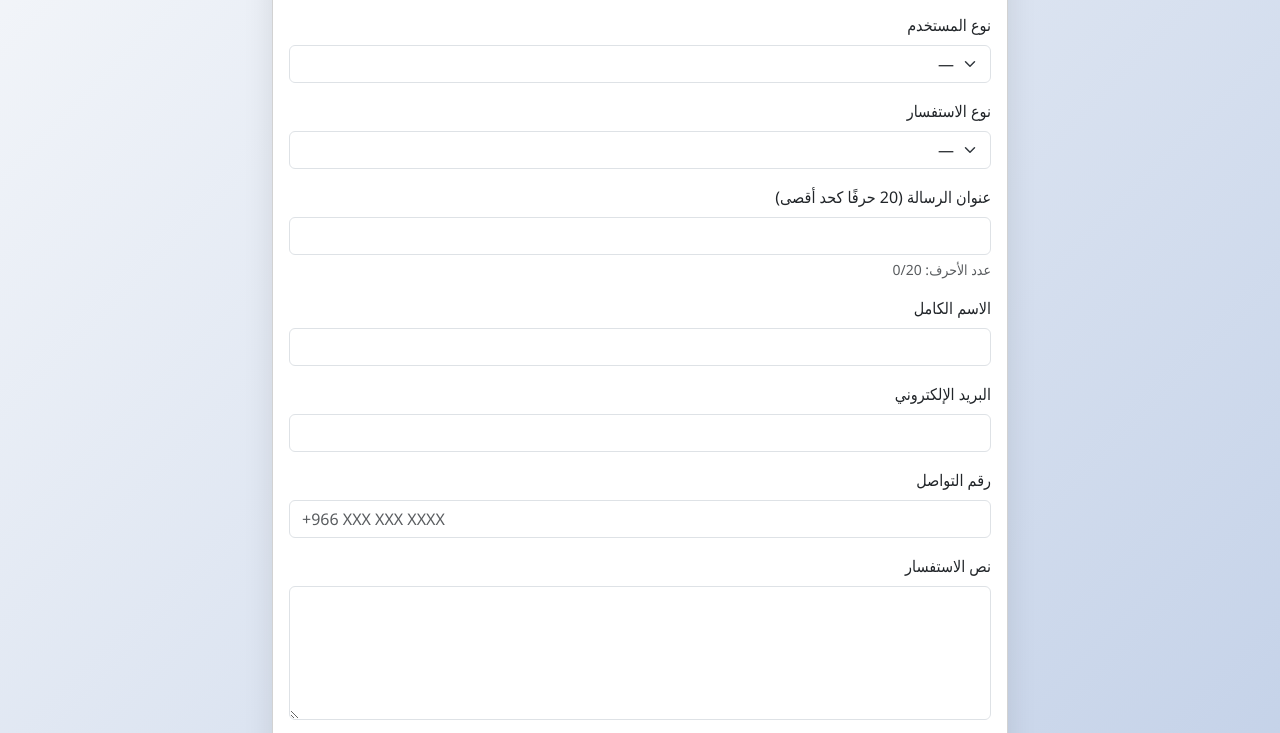
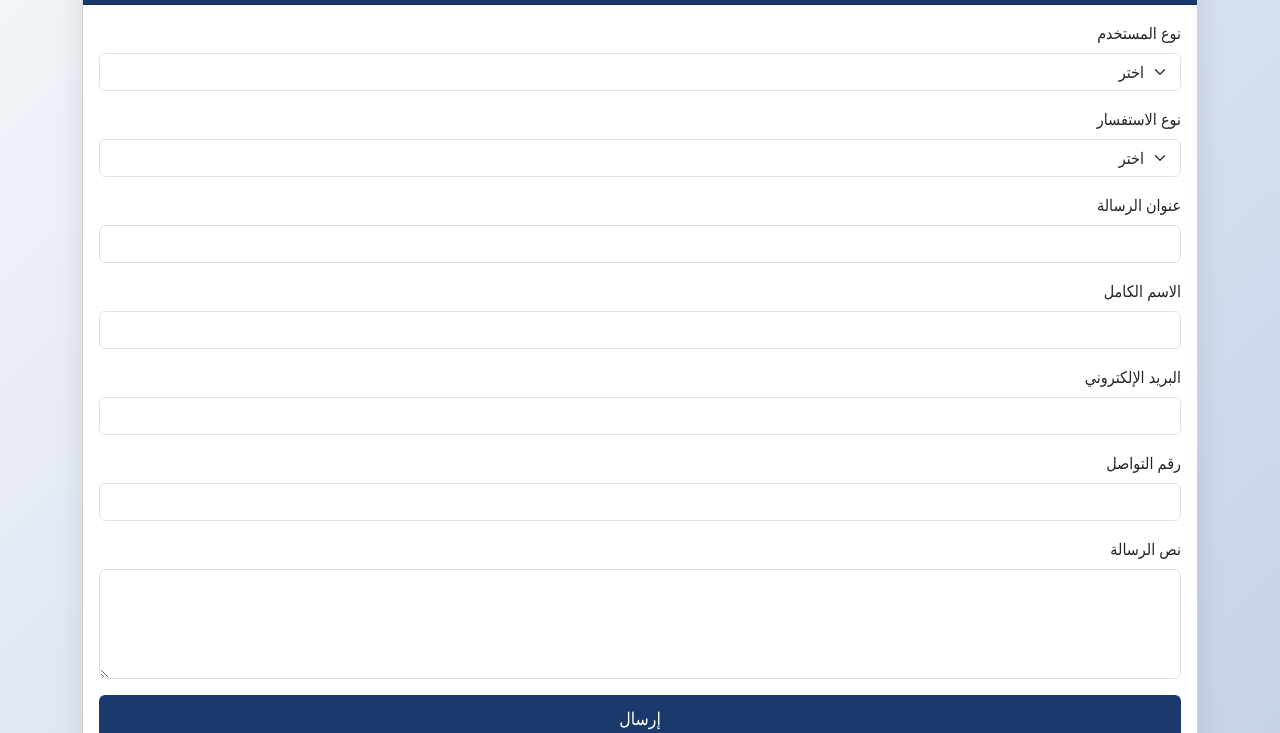
Before and after one commit to abinadwan/aladwan-test, a plain HTML site: page index.html in a window 1280 px wide. Shown: the part 167-900 px from the top of the page. Drawn offline with nearby package versions, Linux system fonts and the light colour scheme.

Commit message:
Update index.html

```diff
--- a/index.html
+++ b/index.html
@@ -3,126 +3,73 @@
 <head>
   <meta charset="UTF-8" />
   <meta name="viewport" content="width=device-width, initial-scale=1.0"/>
-  <title>اتصل بنا - شركة العدوان</title>
+  <title>نموذج الاتصال - شركة العدوان</title>
   <link href="https://cdn.jsdelivr.net/npm/bootstrap@5.3.0/dist/css/bootstrap.min.css" rel="stylesheet"/>
   <link href="style.css" rel="stylesheet" />
 </head>
 <body>
 
-  <button class="btn btn-outline-light lang-toggle" id="langToggle">English</button>
-
-  <div class="container">
-    <div class="row justify-content-center">
-      <div class="col-md-10 col-lg-8">
+  <div class="container py-5">
     <div class="card contact-card">
-          <div class="card-header contact-header">
-            <h3 id="pageTitle">اتصل بنا</h3>
-            <p id="pageSubtitle">نرحب باستفساراتك ومقترحاتك</p>
+      <div class="card-header contact-header text-center">
+        <h3>نموذج الاتصال</h3>
       </div>
-
-          <div class="card-body" id="formContainer">
-            <form id="contactForm" novalidate>
-              <!-- نوع المستخدم -->
+      <div class="card-body">
+        <form id="contactForm" enctype="multipart/form-data" novalidate>
           <div class="mb-3">
-                <label for="userType" class="form-label" id="userTypeLabel">نوع المستخدم</label>
+            <label class="form-label">نوع المستخدم</label>
             <select class="form-select" id="userType" required>
-                  <option value="">&mdash;</option>
-                  <option value="فرد" data-en="Individual">فرد</option>
-                  <option value="قطاع خاص" data-en="Private Sector">قطاع خاص</option>
-                  <option value="قطاع حكومي" data-en="Government Sector">قطاع حكومي</option>
+              <option value="">اختر</option>
+              <option>فرد</option>
+              <option>شركة</option>
+              <option>جهة حكومية</option>
             </select>
           </div>
 
-              <!-- نوع الاستفسار -->
           <div class="mb-3">
-                <label for="inquiryType" class="form-label" id="inquiryTypeLabel">نوع الاستفسار</label>
+            <label class="form-label">نوع الاستفسار</label>
             <select class="form-select" id="inquiryType" required>
-                  <option value="">&mdash;</option>
-                  <option value="وظيفة" data-en="Job Inquiry">وظيفة</option>
-                  <option value="استفسارات عامة" data-en="General Inquiry">استفسارات عامة</option>
-                  <option value="سؤال عن أحد المشاريع" data-en="Question about a Project">سؤال عن أحد المشاريع</option>
-                  <option value="شكاوى" data-en="Complaints">شكاوى</option>
-                  <option value="أخرى" data-en="Other">أخرى</option>
+              <option value="">اختر</option>
+              <option value="وظيفة">وظيفة</option>
+              <option value="استفسار">استفسار</option>
+              <option value="شكوى">شكوى</option>
             </select>
           </div>
 
-              <!-- عنوان الرسالة -->
           <div class="mb-3">
-                <label for="subject" class="form-label" id="subjectLabel">عنوان الرسالة (20 حرفًا كحد أقصى)</label>
-                <input type="text" class="form-control" id="subject" maxlength="20" required />
-                <div class="form-text"><span id="charCountText">عدد الأحرف</span>: <span id="charCount">0</span>/20</div>
+            <label class="form-label">عنوان الرسالة</label>
+            <input type="text" class="form-control" id="subject" maxlength="50" required>
           </div>
 
-              <!-- الاسم الكامل -->
           <div class="mb-3">
-                <label for="fullName" class="form-label" id="fullNameLabel">الاسم الكامل</label>
-                <input type="text" class="form-control" id="fullName" required />
+            <label class="form-label">الاسم الكامل</label>
+            <input type="text" class="form-control" id="fullName" required>
           </div>
 
-              <!-- البريد الإلكتروني -->
           <div class="mb-3">
-                <label for="email" class="form-label" id="emailLabel">البريد الإلكتروني</label>
-                <input type="email" class="form-control" id="email" required />
+            <label class="form-label">البريد الإلكتروني</label>
+            <input type="email" class="form-control" id="email" required>
           </div>
 
-              <!-- رقم التواصل -->
           <div class="mb-3">
-                <label for="phone" class="form-label" id="phoneLabel">رقم التواصل</label>
-                <input type="tel" class="form-control" id="phone" placeholder="+966 XXX XXX XXXX" required />
+            <label class="form-label">رقم التواصل</label>
+            <input type="tel" class="form-control" id="phone" required>
           </div>
 
-              <!-- حقول الوظيفة -->
-              <div class="job-fields" id="jobFields">
-                <h5 id="jobSectionTitle">معلومات الوظيفة</h5>
-                <div class="mb-3">
-                  <label for="jobTitle" class="form-label" id="jobTitleLabel">المسمى الوظيفي المطلوب</label>
-                  <input type="text" class="form-control" id="jobTitle" />
-                </div>
-                <div class="mb-3">
-                  <label for="cvUpload" class="form-label" id="cvUploadLabel">رفع السيرة الذاتية (CV)</label>
-                  <input type="file" class="form-control" id="cvUpload" accept=".pdf,.doc,.docx" />
-                  <div class="form-text" id="fileHelpText">الملفات المسموحة: PDF, DOC, DOCX - الحد الأقصى: 5 ميجابايت</div>
-                </div>
+          <div class="mb-3" id="cvField" style="display: none;">
+            <label class="form-label">تحميل السيرة الذاتية (PDF فقط - 5MB)</label>
+            <input type="file" class="form-control" id="cvUpload" accept=".pdf">
           </div>
 
-              <!-- نص الاستفسار -->
           <div class="mb-3" id="messageField">
-                <label for="message" class="form-label" id="messageLabel">نص الاستفسار</label>
-                <textarea class="form-control" id="message" rows="5" required></textarea>
+            <label class="form-label">نص الرسالة</label>
+            <textarea class="form-control" id="message" rows="4"></textarea>
           </div>
 
           <div class="d-grid">
-                <button type="submit" class="btn btn-primary" id="submitBtn">إرسال</button>
+            <button type="submit" class="btn btn-primary">إرسال</button>
           </div>
         </form>
-          </div>
-
-          <!-- عرض البريد الإلكتروني -->
-          <div class="card-body email-preview" id="emailPreview">
-            <h5 id="emailTitle">تم إرسال الرسالة بنجاح</h5>
-            <p id="emailDesc">تم توجيه الاستفسار كرسالة بريد إلكتروني إلى:</p>
-
-            <div class="email-to">
-              <strong id="toLabel">إلى:</strong> <span id="recipientEmail">info@aladwan.sa</span>
-            </div>
-
-            <div class="email-subject">
-              <strong id="subjectLabelEmail">الموضوع:</strong> <span id="displaySubject">-</span>
-            </div>
-
-            <div class="email-body">
-              <strong id="bodyLabel">المحتوى:</strong><br>
-              <span id="emailBody"></span>
-            </div>
-
-            <div class="mt-3">
-              <button class="btn btn-outline-secondary btn-sm" id="backBtn">
-                العودة إلى النموذج
-              </button>
-            </div>
-          </div>
-
-        </div>
       </div>
     </div>
   </div>
```
Lines whose indentation alone changed are shown as unchanged.
